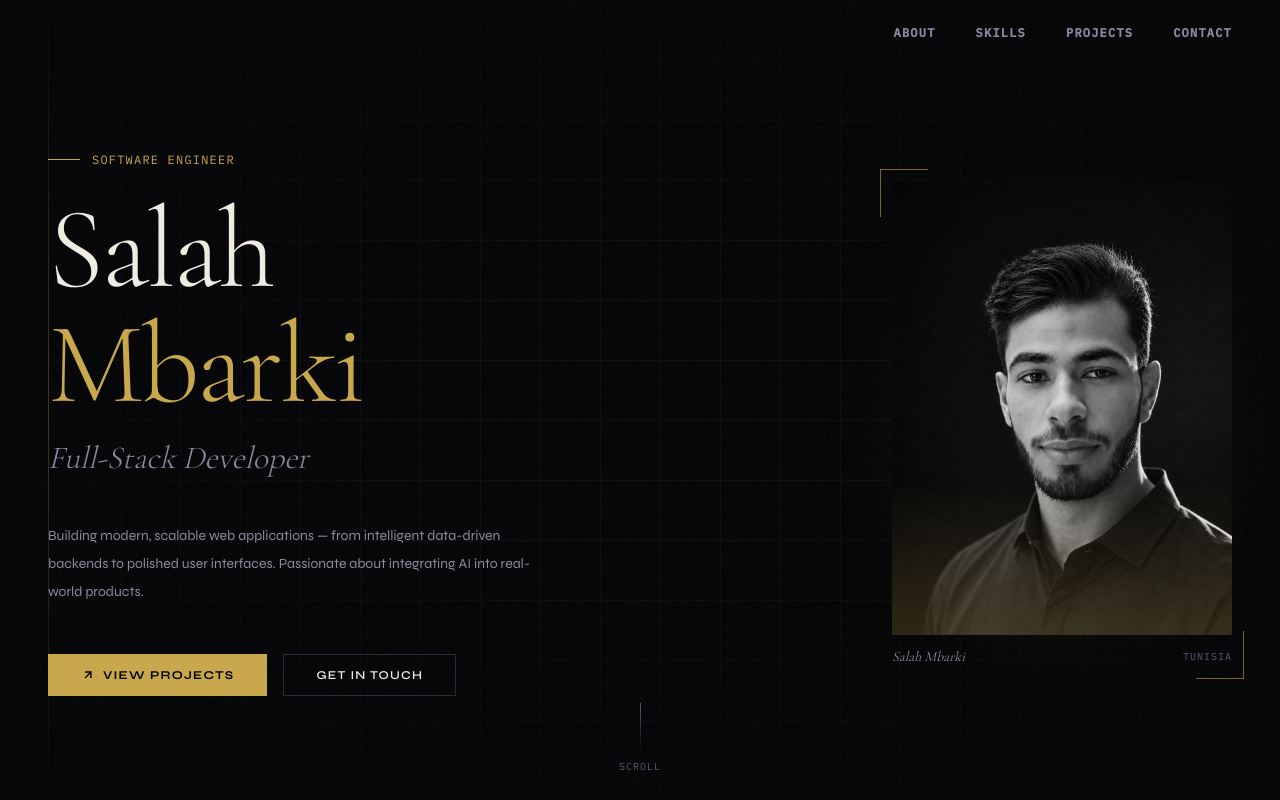
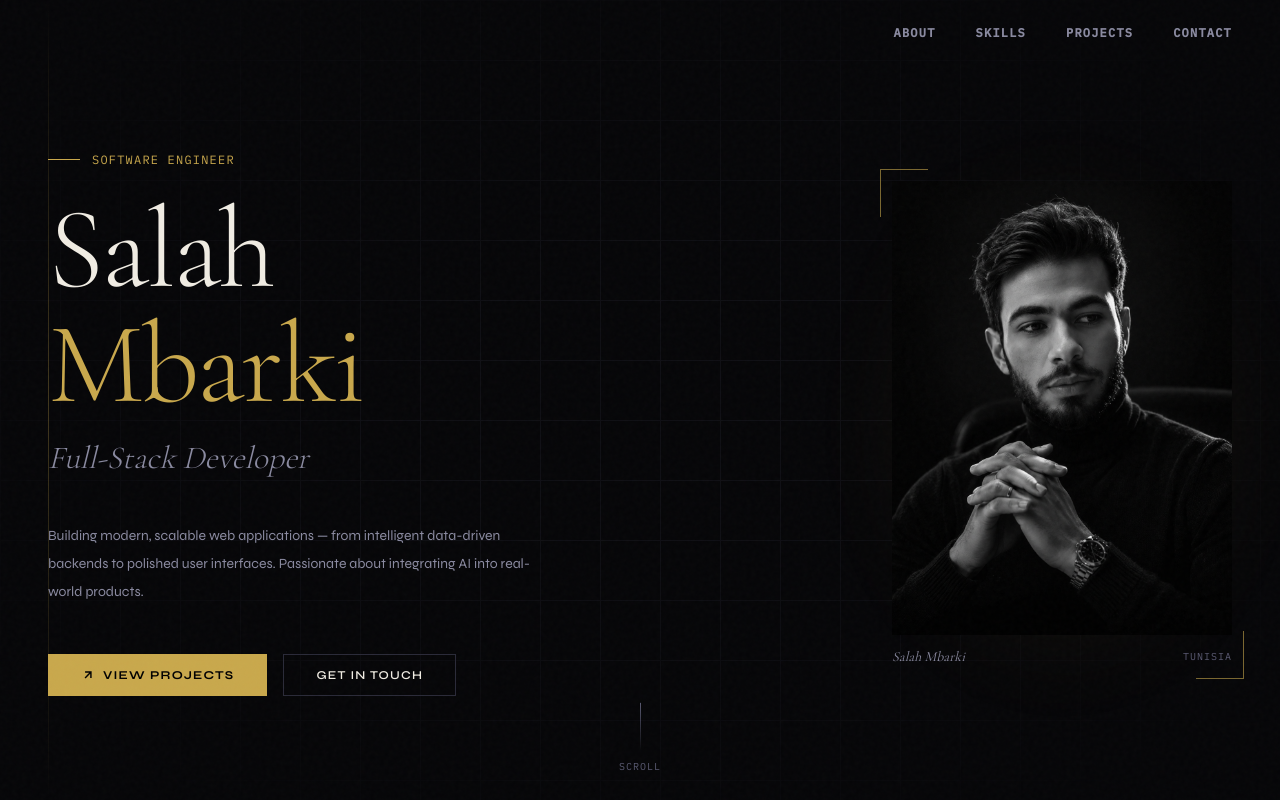
Before and after one commit to Salah-mbarki/Portfolio, a Next.js app: page / in a window 1280 px wide. Shown: the top 800 px of the page. Built offline with nearby package versions, Linux system fonts and the light colour scheme.

Commit message:
changed pic

```diff
--- a/components/Hero.tsx
+++ b/components/Hero.tsx
@@ -103,16 +103,11 @@ export default function Hero() {
 
           <div className="relative overflow-hidden" style={{ aspectRatio: "3/4" }}>
             <Image
-              src="/portfolio_pic.png"
+              src="/portfolio pic.png"
               alt="Salah Mbaki"
               fill
               className="object-cover object-top grayscale hover:grayscale-0 transition-all duration-700"
               priority
-            />
-            {/* Gold gradient overlay at bottom */}
-            <div
-              className="absolute bottom-0 left-0 right-0 h-1/3 pointer-events-none"
-              style={{ background: "linear-gradient(to top, rgba(201,168,76,0.2), transparent)" }}
             />
           </div>
 
```
Also changed, not shown: public/portfolio pic.png (added).
